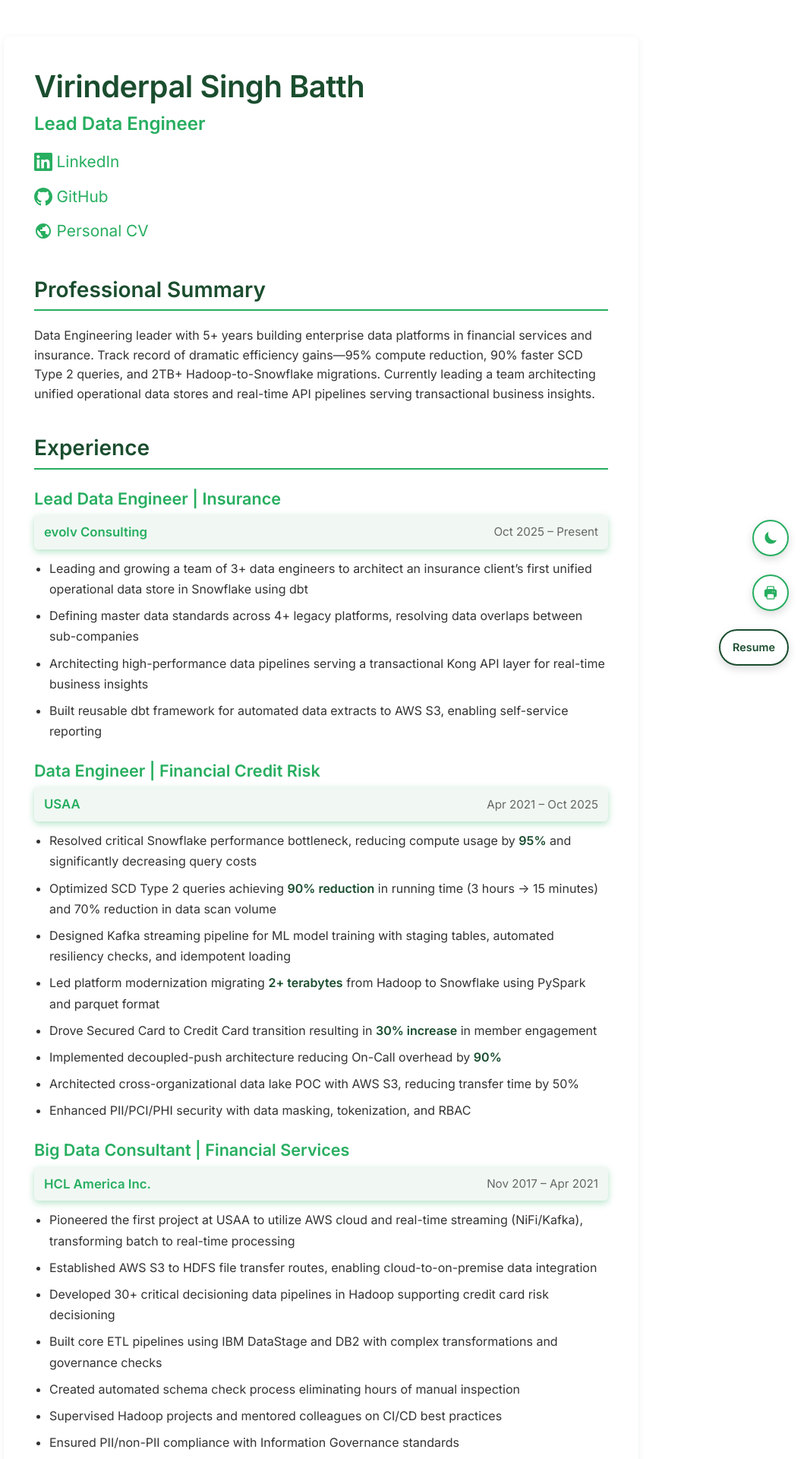
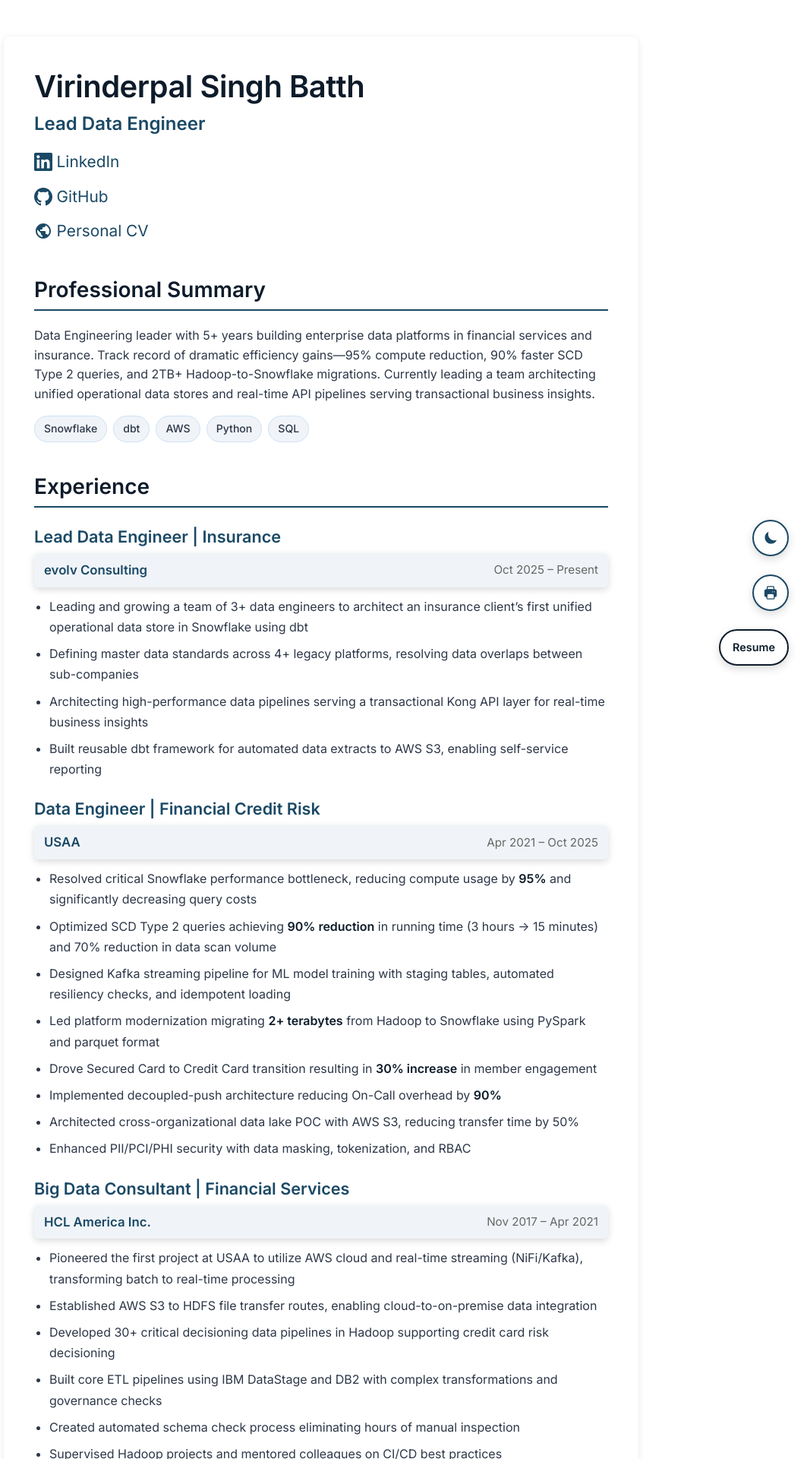
Before and after one commit to vsbatth6/vsbatth6.github.io, a Jekyll site: the page built from index.md, in a window 1280 px wide. Shown: the top 1920 px of the page at 76% size, without its empty margins (217-1280 px from the left). Built offline with Jekyll 4.4.1, drawn with Linux system fonts in a browser that asks for light colours.

Commit message:
add skills pill styling to summary, change theme, edit content in resume

```diff
--- a/_config.yml
+++ b/_config.yml
@@ -1,8 +1,7 @@
 # Site settings
 title: Virinderpal Singh Batth
-description: Lead Data Engineer - Portfolio and CV
+description: Lead Data Engineer with 8+ years in financial services — Snowflake, dbt, AWS, Kafka, PySpark. 95% compute reductions, 2TB+ migrations, real-time pipelines.
 author: Virinderpal Singh Batth
-email: vbatth5627@gmail.com
 
 # Build settings
 markdown: kramdown
@@ -26,3 +25,4 @@ permalink: pretty
 plugins:
   - jekyll-feed
   - jekyll-seo-tag
+  - jekyll-sitemap
--- a/assets/css/style.css
+++ b/assets/css/style.css
@@ -21,10 +21,11 @@ html {
    =========================== */
 
 /* ----------------------------------------
-   FOREST GREEN - Currently Active
-   ---------------------------------------- */
+   FOREST GREEN
+   ----------------------------------------
 
 /* Light Mode */
+/*
 :root {
     --primary-color: #1a4d2e;
     --secondary-color: #27ae60;
@@ -40,6 +41,7 @@ html {
 }
 
 /* Dark Mode - Manual toggle */
+/*
 :root[data-theme="dark"] {
     --primary-color: #7cb587;
     --secondary-color: #5a9a6e;
@@ -55,6 +57,7 @@ html {
 }
 
 /* Dark Mode - Auto (system preference) */
+/*
 @media (prefers-color-scheme: dark) {
     :root:not([data-theme="light"]) {
         --primary-color: #7cb587;
@@ -70,6 +73,7 @@ html {
         --shadow: 0 2px 8px rgba(0, 0, 0, 0.4);
     }
 }
+*/
 
 /* ----------------------------------------
    WARM CHARCOAL - Minimalist & Modern
@@ -139,6 +143,38 @@ html {
     --link-hover: #2980b9;
     --shadow: 0 2px 8px rgba(0, 0, 0, 0.1);
 }
+
+:root[data-theme="dark"] {
+    --primary-color: #5dade2;
+    --secondary-color: #5dade2;
+    --accent-color: #ec7063;
+    --text-color: #e0e0e0;
+    --text-light: #a0a0a0;
+    --border-color: #3a3a3a;
+    --bg-color: #1a1a1a;
+    --section-bg: #252525;
+    --link-color: #5dade2;
+    --link-hover: #85c1e9;
+    --shadow: 0 2px 8px rgba(0, 0, 0, 0.5);
+    --thead-bg: #1e3a52;
+}
+
+@media (prefers-color-scheme: dark) {
+    :root:not([data-theme="light"]) {
+        --primary-color: #5dade2;
+        --secondary-color: #5dade2;
+        --accent-color: #ec7063;
+        --text-color: #e0e0e0;
+        --text-light: #a0a0a0;
+        --border-color: #3a3a3a;
+        --bg-color: #1a1a1a;
+        --section-bg: #252525;
+        --link-color: #5dade2;
+        --link-hover: #85c1e9;
+        --shadow: 0 2px 8px rgba(0, 0, 0, 0.5);
+        --thead-bg: #1e3a52;
+    }
+}
 */
 
 /* ELEGANT PURPLE
@@ -157,7 +193,7 @@ html {
 }
 */
 
-/* MIDNIGHT BLUE
+/* MIDNIGHT BLUE - Currently Active */
 :root {
     --primary-color: #0d1b2a;
     --secondary-color: #1b4965;
@@ -171,7 +207,38 @@ html {
     --link-hover: #0d1b2a;
     --shadow: 0 2px 8px rgba(13, 27, 42, 0.1);
 }
-*/
+
+:root[data-theme="dark"] {
+    --primary-color: #62b6cb;
+    --secondary-color: #5a9fb8;
+    --accent-color: #8ed7e8;
+    --text-color: #cbd5e1;
+    --text-light: #94a3b8;
+    --border-color: #2d4a5c;
+    --bg-color: #0a1520;
+    --section-bg: #132938;
+    --link-color: #62b6cb;
+    --link-hover: #8ed7e8;
+    --shadow: 0 2px 8px rgba(0, 0, 0, 0.5);
+    --thead-bg: #0d2838;
+}
+
+@media (prefers-color-scheme: dark) {
+    :root:not([data-theme="light"]) {
+        --primary-color: #62b6cb;
+        --secondary-color: #5a9fb8;
+        --accent-color: #8ed7e8;
+        --text-color: #cbd5e1;
+        --text-light: #94a3b8;
+        --border-color: #2d4a5c;
+        --bg-color: #0a1520;
+        --section-bg: #132938;
+        --link-color: #62b6cb;
+        --link-hover: #8ed7e8;
+        --shadow: 0 2px 8px rgba(0, 0, 0, 0.5);
+        --thead-bg: #0d2838;
+    }
+}
 
 /* ===========================
    Dark Mode Specific Overrides
@@ -186,12 +253,12 @@ html {
 
 /* Table header in dark mode */
 :root[data-theme="dark"] thead {
-    background-color: #1e2f28;
+    background-color: var(--thead-bg, var(--primary-color));
 }
 
 @media (prefers-color-scheme: dark) {
     :root:not([data-theme="light"]) thead {
-        background-color: #1e2f28;
+        background-color: var(--thead-bg, var(--primary-color));
     }
 }
 
@@ -312,6 +379,27 @@ h3 {
     vertical-align: middle;
 }
 
+/* Skill Tags */
+.skill-tags {
+    display: flex;
+    flex-wrap: wrap;
+    gap: 0.5rem;
+    margin-top: 1rem;
+    margin-bottom: 0;
+}
+
+.skill-tag {
+    display: inline-flex;
+    align-items: center;
+    padding: 0.3rem 0.75rem;
+    background-color: var(--section-bg);
+    border: 1px solid var(--border-color);
+    border-radius: 20px;
+    font-size: 0.88rem;
+    font-weight: 500;
+    color: var(--text-color);
+}
+
 /* ===========================
    Links
    =========================== */
@@ -387,7 +475,7 @@ strong {
     padding: 0.5rem 0.75rem;
     border-radius: 6px;
     border: 1.5px solid transparent;
-    box-shadow: 0 3px 10px rgba(39, 174, 96, 0.35);
+    box-shadow: 0 3px 10px rgba(0, 0, 0, 0.15);
 }
 
 .job-header strong {
@@ -1286,6 +1374,19 @@ h2:last-of-type + ul li {
         margin-bottom: 0.25rem;
     }
 
+    .skill-tags {
+        margin-top: 0.4rem;
+        margin-bottom: 0.25rem;
+    }
+
+    .skill-tag {
+        background: var(--section-bg);
+        border: 1px solid #666;
+        border-radius: 20px;
+        padding: 0.2rem 0.6rem;
+        font-size: 9pt;
+    }
+
     a {
         color: #000;
         text-decoration: none;
@@ -1395,7 +1496,7 @@ button:focus {
     outline: 2px solid var(--secondary-color);
     outline-offset: 2px;
     /* Add a subtle shadow for better visibility */
-    box-shadow: 0 0 0 4px rgba(39, 174, 96, 0.3);
+    box-shadow: 0 0 0 4px rgba(0, 0, 0, 0.1);
 }
 
 /* Remove default focus styles that might conflict */
--- a/index.md
+++ b/index.md
@@ -33,6 +33,14 @@ title: Virinderpal Singh Batth | Lead Data Engineer
 ## Professional Summary
 
 Data Engineering leader with 5+ years building enterprise data platforms in financial services and insurance. Track record of dramatic efficiency gains—95% compute reduction, 90% faster SCD Type 2 queries, and 2TB+ Hadoop-to-Snowflake migrations. Currently leading a team architecting unified operational data stores and real-time API pipelines serving transactional business insights.
+
+<div class="skill-tags">
+  <span class="skill-tag">Snowflake</span>
+  <span class="skill-tag">dbt</span>
+  <span class="skill-tag">AWS</span>
+  <span class="skill-tag">Python</span>
+  <span class="skill-tag">SQL</span>
+</div>
 
 </div>
 
```
Also changed, not shown: resume.md (+2 -2 lines).
